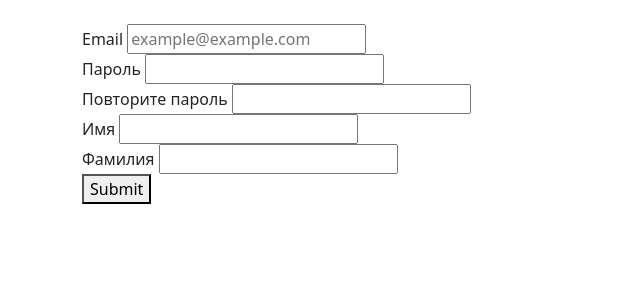
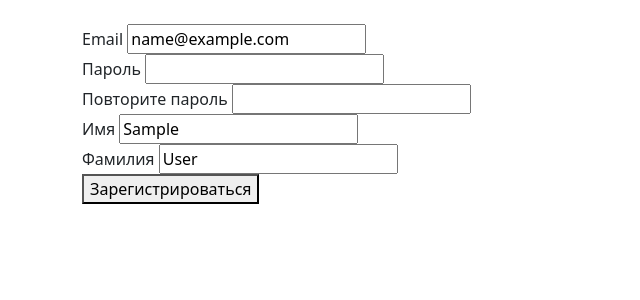
Before and after one commit to SpiritusMalus/CoinKeeper, a FastAPI app: template app/templates/auth/registration/registration.html in a window 1280 px wide. Shown: the part 56-356 px from the top of the page, without its empty margins (0-640 px from the left). Run offline with FastAPI, Linux system fonts and the light colour scheme; the template is opened without the code that fills it: most values are stand-ins (such as "Sample title", 1, 10 or a date in 2020); parts of the project's set-up code (start-up, migrations or seed data) failed here and were passed over.

Commit message:
Сделал валидацию по js и редирект при юзере(доделать)

```diff
--- a/app/config/commands.txt
+++ b/app/config/commands.txt
@@ -90,7 +90,7 @@ docker compose exec app bash
 https://dockerhosting.ru/my/login.php Тут аренда серва
 
 # Подключиться к контейнеру с БД
-docker-compose exec db psql -U postgres -d postgres
+docker compose exec db psql -U postgres -d postgres
 
 # Выполнить SQL запросы
 \dt  # показать все таблицы
--- a/app/main.py
+++ b/app/main.py
@@ -1,6 +1,7 @@
 from fastapi import Depends, FastAPI, Form, Request
 from passlib.context import CryptContext
 import redis
+from sqlalchemy import exists, select
 from sqlalchemy.ext.asyncio import AsyncSession
 from services.email.imap_service import EmailImapService
 from services.email.smtp_service import EmailSmtpService
@@ -46,12 +47,13 @@ async def get_registration_page(request: Request):
 
 @app.post("/registration/")
 async def post_registration(
+    request: Request,
+    db: AsyncSession = Depends(get_db_dependency),
     first_name: str = Form(...),
     last_name: str = Form(...),
     email: str = Form(...),
     password: str = Form(...),
     repeat_password: str = Form(...),
-    db: AsyncSession = Depends(get_db_dependency),
 ) -> "RedirectResponse":
     form_data = UserRegistration(
         first_name=first_name,
@@ -62,6 +64,24 @@ async def post_registration(
     )
 
     hashed_password = pwd_context.hash(form_data.password)
+
+    exists_query = select(exists().where(User.email == form_data.email))
+    result = await db.execute(exists_query)
+    user_exists = result.scalar()
+
+    if user_exists:
+        return templates.TemplateResponse(
+            "auth/registration/registration.html",
+            {
+                "request": request,
+                "data": {
+                    "first_name": form_data.first_name,
+                    "last_name": form_data.last_name,
+                    "email": form_data.email,
+                },
+                "error": "Пользователь с таким email уже существует",
+            },
+        )
 
     db.add(
         User(
@@ -76,6 +96,7 @@ async def post_registration(
         "./templates/auth/registration/accept_registration.html", "r", encoding="utf-8"
     ) as file:
         html_content = file.read()
+
     await EmailSmtpService().send_email(
         sender=EMAIL_ADDRESS,
         to_email=email,
--- a/app/templates/auth/registration/registration.html
+++ b/app/templates/auth/registration/registration.html
@@ -1,24 +1,35 @@
 {% extends "base.html" %}
+
+{% block js %}
+    {{ super() }}
+    <script src="/static/registration/registration.js"></script>
+{% endblock %}
 
 {% block content %}
     <form action="{{ url_for('post_registration') }}" method="post">
         <div>
             <div>Email
-                <input id="reg-email" name="email" type="email" required placeholder="example@example.com">
+                <input id="reg-email" name="email" type="email" required placeholder="example@example.com" value="{{ data['email'] }}">
             </div>
             <div>Пароль
                 <input id="reg-password" name="password" required type="password">
+                <div id="pass-error">
+
+                </div>
             </div>
             <div>Повторите пароль
-                <input id="reg-repeat-password" name="repeat_password" required type="password">
+                <input id="repeat-reg-password" name="repeat_password" required type="password">
+                <div id="repeat-pass-error">
+
+                </div>
             </div>
             <div>Имя
-                <input id="reg-first-name" name="first_name" required type="text">
+                <input id="reg-first-name" name="first_name" required type="text" value="{{ data['first_name'] }}">
             </div>
             <div>Фамилия
-                <input id="reg-last-name" name="last_name" required type="text">
+                <input id="reg-last-name" name="last_name" required type="text" value="{{ data['last_name'] }}">
             </div>
         </div>
-        <button type="submit">Submit</button>
+        <button type="submit">Зарегистрироваться</button>
     </form>
 {% endblock %}
--- a/app/templates/base.html
+++ b/app/templates/base.html
@@ -21,8 +21,9 @@
     <main class="container mt-4">
         {% block content %}{% endblock %}
     </main>
-
-    <script src="https://cdn.jsdelivr.net/npm/bootstrap@5.1.3/dist/js/bootstrap.bundle.min.js"></script>
-    <!-- <script src="/static/js/main.js"></script> -->
+    {% block js %}
+        <script src="https://cdn.jsdelivr.net/npm/bootstrap@5.1.3/dist/js/bootstrap.bundle.min.js"></script>
+        <!-- <script src="/static/js/main.js"></script> -->
+    {% endblock %}
 </body>
 </html>
```
